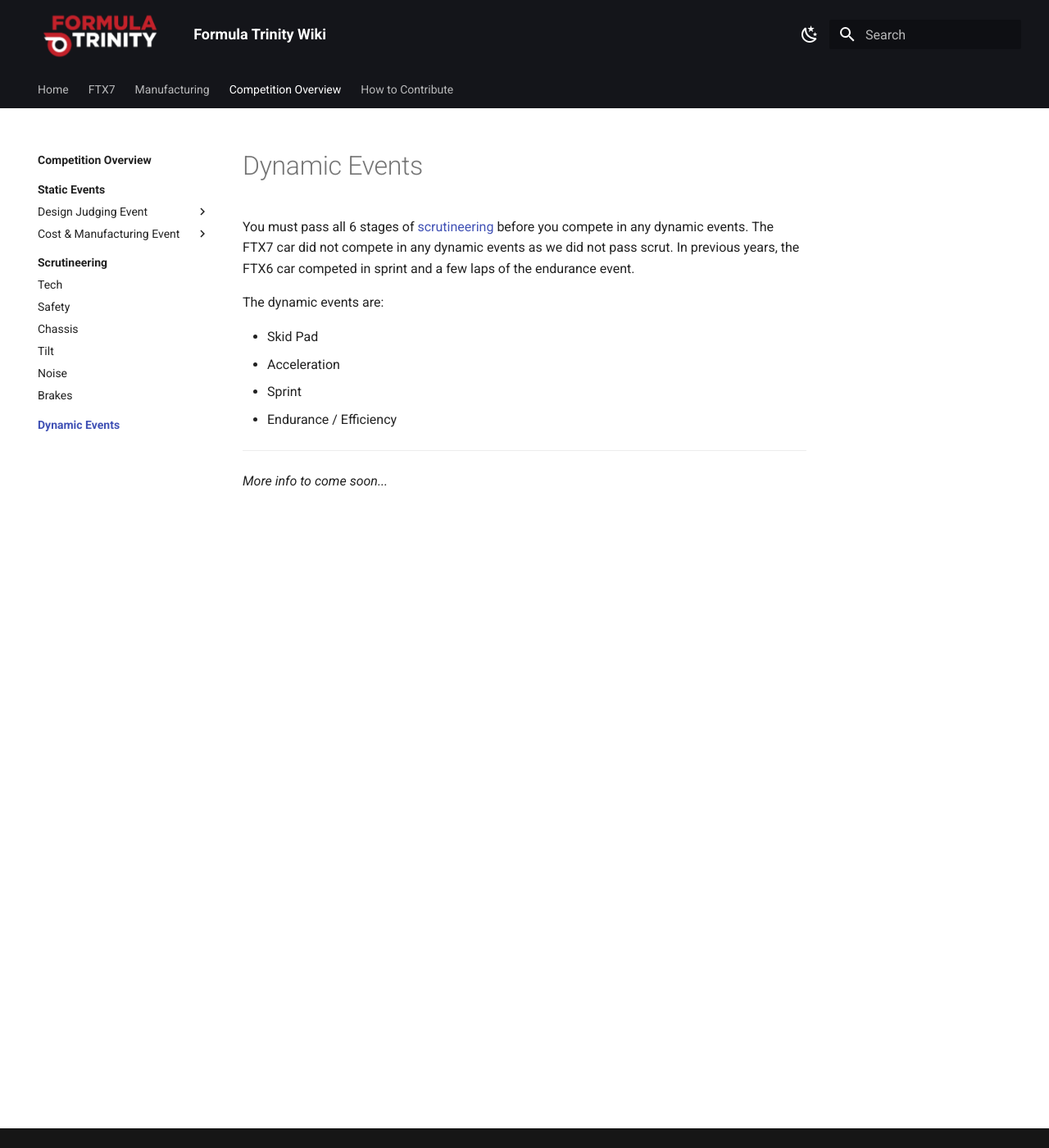
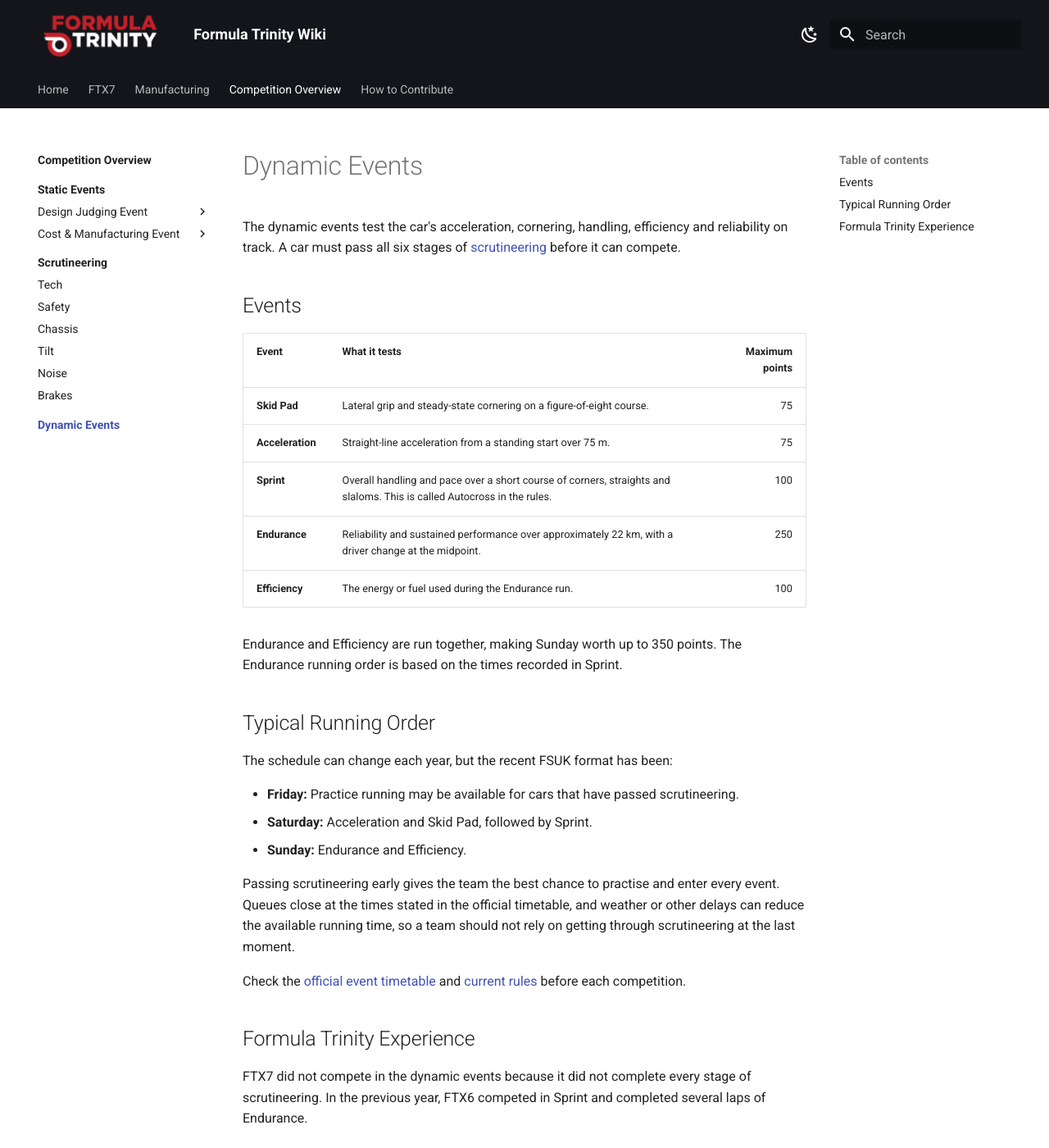
Before and after one commit to Formula-Trinity/ft-wiki, an MkDocs documentation site: the page built from docs/competition/dynamics/index.md, in a window 1280 px wide and 1400 px high. Shown: the whole window at 82% size. Built offline with MkDocs 1.6.1 and Material for MkDocs 9.7.7, drawn with Linux system fonts in a browser that asks for light colours.

Commit message:
Updated Competition overview along with a basic dynamic events intro

```diff
--- a/docs/competition/dynamics/index.md
+++ b/docs/competition/dynamics/index.md
@@ -1,16 +1,31 @@
 # Dynamic Events
 
-You must pass all 6 stages of [scrutineering](../scrut/index.md) before you compete in any dynamic events.
-The FTX7 car did not compete in any dynamic events as we did not pass scrut.
-In previous years, the FTX6 car competed in sprint and a few laps of the endurance event.
+The dynamic events test the car's acceleration, cornering, handling, efficiency and reliability on track. A car must pass all six stages of [scrutineering](../scrut/index.md) before it can compete.
 
-The dynamic events are:
+## Events
 
-- Skid Pad
-- Acceleration
-- Sprint
-- Endurance / Efficiency
+| Event | What it tests | Maximum points |
+| --- | --- | ---: |
+| **Skid Pad** | Lateral grip and steady-state cornering on a figure-of-eight course. | 75 |
+| **Acceleration** | Straight-line acceleration from a standing start over 75 m. | 75 |
+| **Sprint** | Overall handling and pace over a short course of corners, straights and slaloms. This is called Autocross in the rules. | 100 |
+| **Endurance** | Reliability and sustained performance over approximately 22 km, with a driver change at the midpoint. | 250 |
+| **Efficiency** | The energy or fuel used during the Endurance run. | 100 |
 
----
+Endurance and Efficiency are run together, making Sunday worth up to 350 points. The Endurance running order is based on the times recorded in Sprint.
 
-*More info to come soon...*
+## Typical Running Order
+
+The schedule can change each year, but the recent FSUK format has been:
+
+- **Friday:** Practice running may be available for cars that have passed scrutineering.
+- **Saturday:** Acceleration and Skid Pad, followed by Sprint.
+- **Sunday:** Endurance and Efficiency.
+
+Passing scrutineering early gives the team the best chance to practise and enter every event. Queues close at the times stated in the official timetable, and weather or other delays can reduce the available running time, so a team should not rely on getting through scrutineering at the last moment.
+
+Check the [official event timetable](https://www.imeche.org/events/formula-student/team-information/event-timetable) and [current rules](https://www.imeche.org/events/formula-student/team-information/rules) before each competition.
+
+## Formula Trinity Experience
+
+FTX7 did not compete in the dynamic events because it did not complete every stage of scrutineering. In the previous year, FTX6 competed in Sprint and completed several laps of Endurance.
```
Also changed, not shown: docs/competition/index.md (+32 -12 lines).
